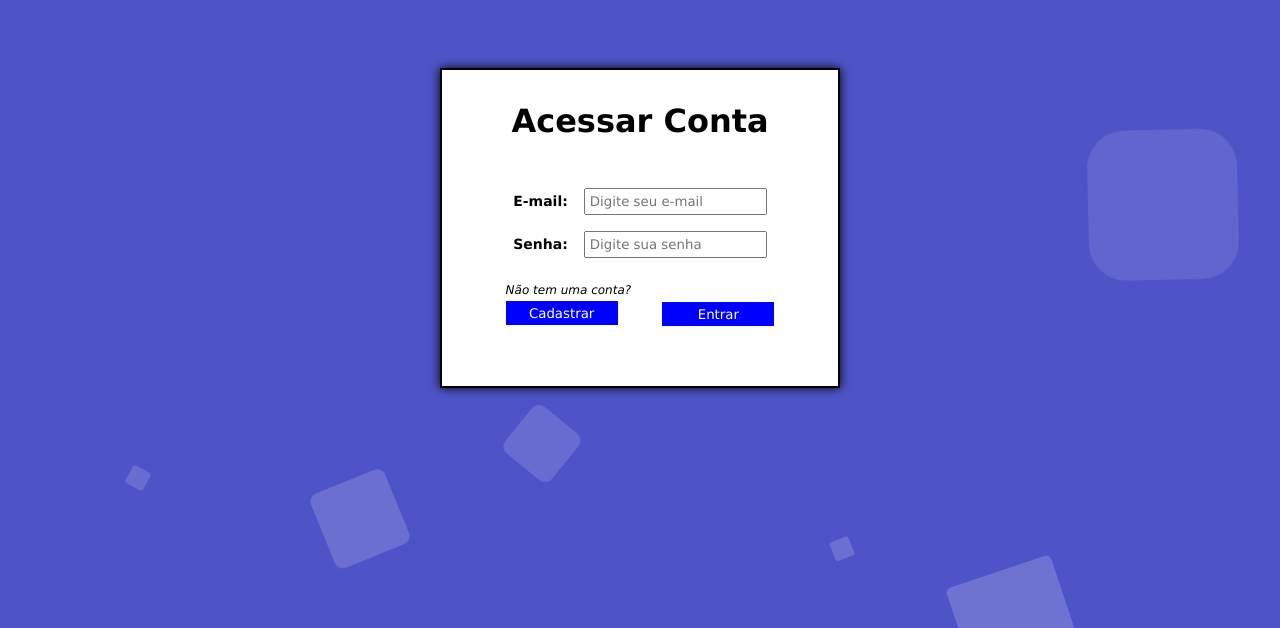
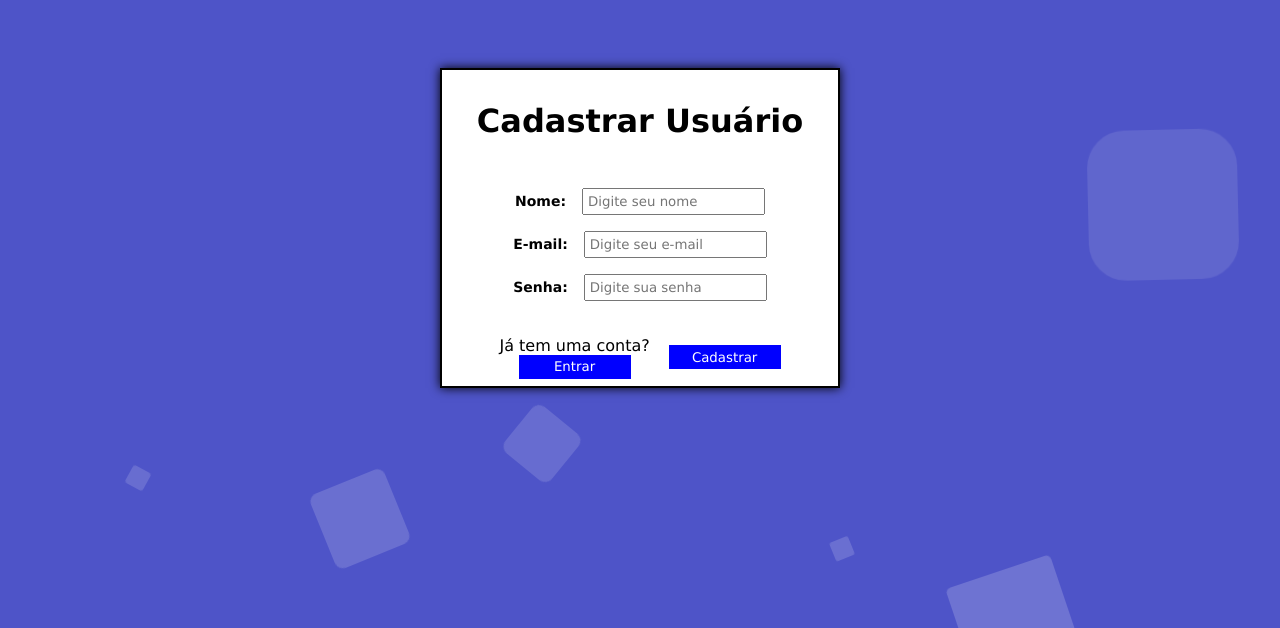
Before and after one commit to leonardorochedo/system-process, a React (Vite) app in the folder frontend/: page /register in a window 1280 px wide. Shown: the part 172-800 px from the top of the page. Built offline with nearby package versions, Linux system fonts and the light colour scheme.

Commit message:
fix register page

```diff
--- a/frontend/src/App.tsx
+++ b/frontend/src/App.tsx
@@ -9,8 +9,8 @@ import './App.css'
 export function App() {
   return (
     <>
-      <LoginPage />
-      {/* <RegisterPage /> */}
+      {/* <LoginPage /> */}
+      <RegisterPage />
       {/* <Dashboard /> */}
     </>
   )
--- a/frontend/src/routes/RegisterPage/RegisterPage.tsx
+++ b/frontend/src/routes/RegisterPage/RegisterPage.tsx
@@ -32,7 +32,11 @@ export function RegisterPage() {
                     <label htmlFor="password">Senha:</label>
                     <input type="password" name='password' placeholder='Digite sua senha' required />
                 </div>
-                <div className='actions'>
+                <div className='actions actions-login'>
+                    <div className='register'>
+                        <p>Já tem uma conta?</p>
+                        <button className='button'>Entrar</button>
+                    </div>
                     <input className='button' type="submit" value="Cadastrar" />
                 </div>
             </form>
```
